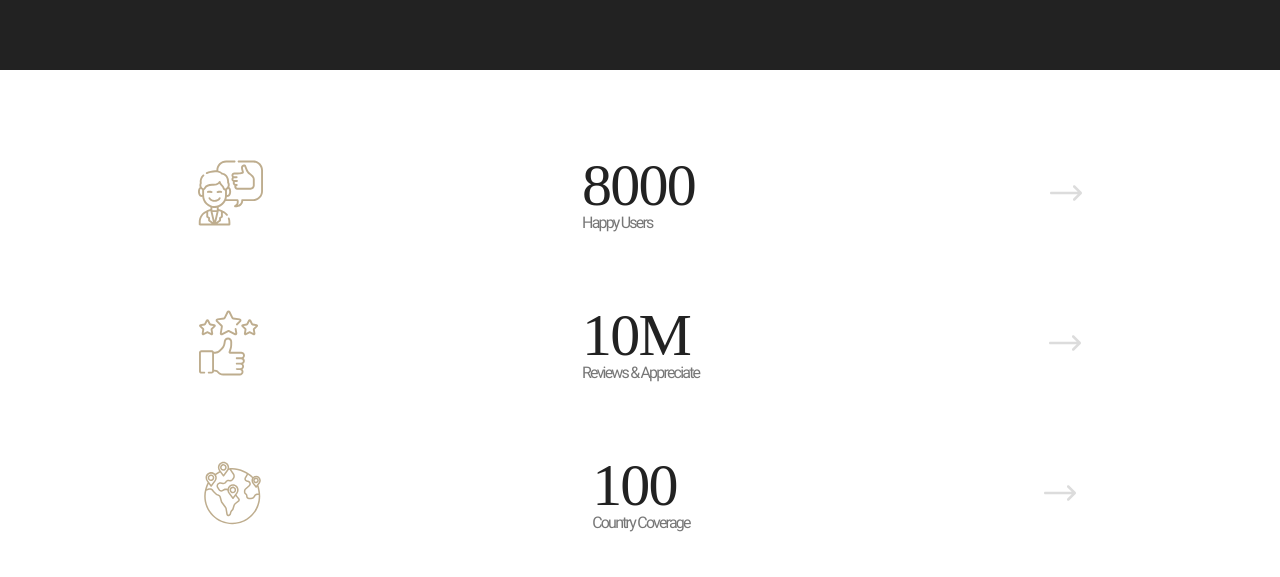
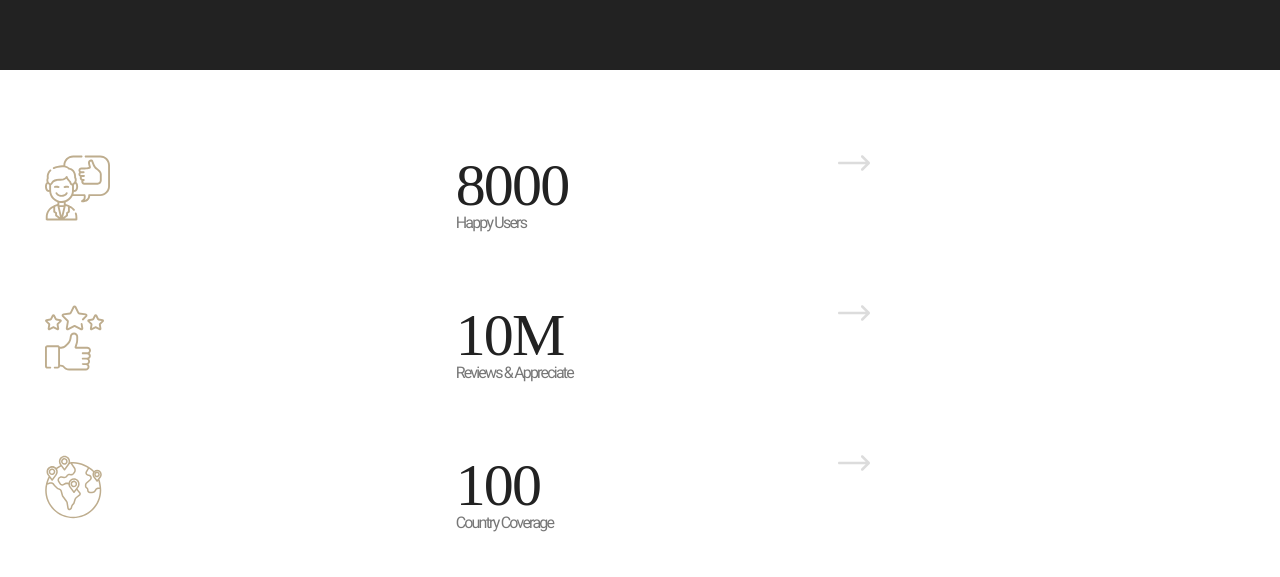
Before and after one commit to mcpicornell/hotel-miranda, a website: page html/about4.html in a window 1280 px wide. Shown: the part 2868-3445 px from the top of the page. Drawn offline with Linux system fonts and the light colour scheme; files that its build step writes are made by us from their sources; grey boxes are pictures that could not be loaded.

Commit message:
aboutMirandaCSS

```diff
--- a/styles/about/section-fun-facts.scss
+++ b/styles/about/section-fun-facts.scss
@@ -8,8 +8,8 @@
 
     margin-bottom: 24px;
     padding: 25px;
-    display: flex;
-    justify-content: space-around;
+    display: grid;
+    grid-template-columns: 1fr 1fr 1fr;
 
 }
 
```
Also changed, not shown: html/about4.html (+1 -1 lines), styles/about/section-fun-facts.css, 1 other file.
